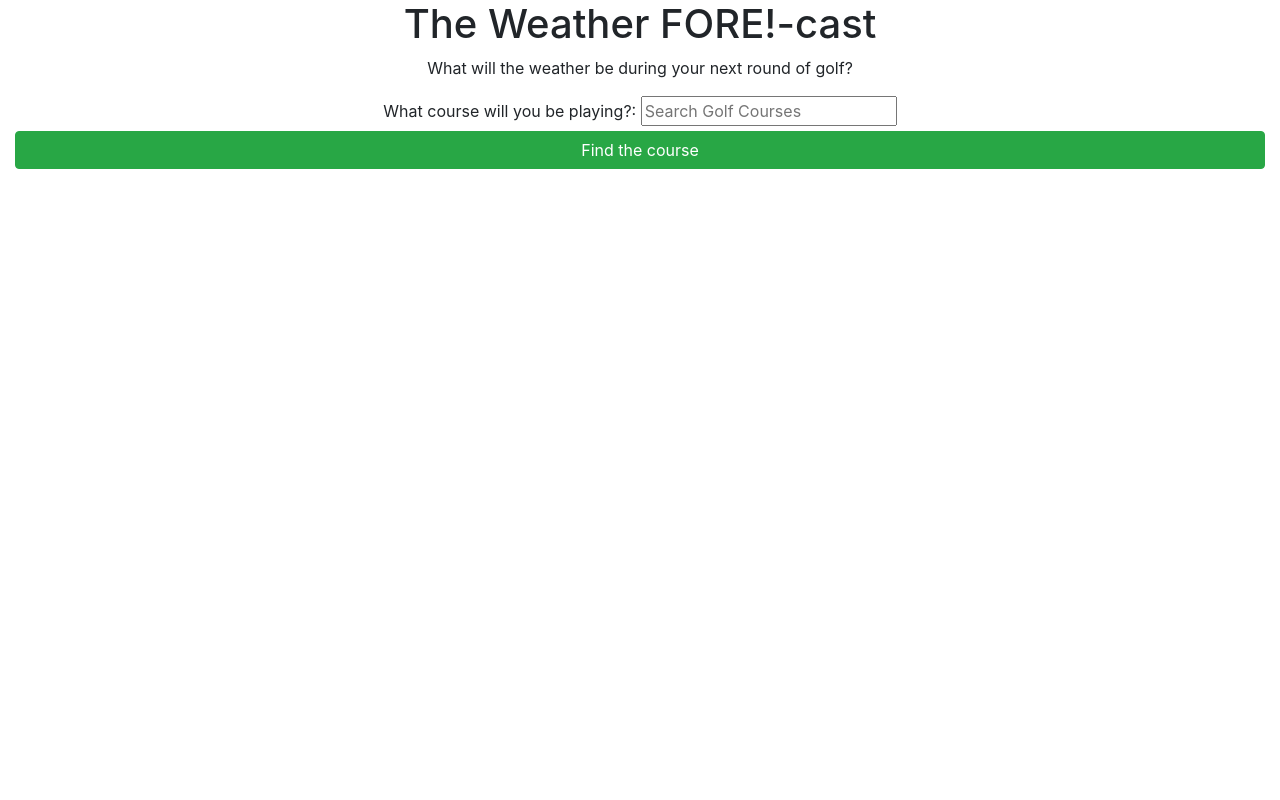
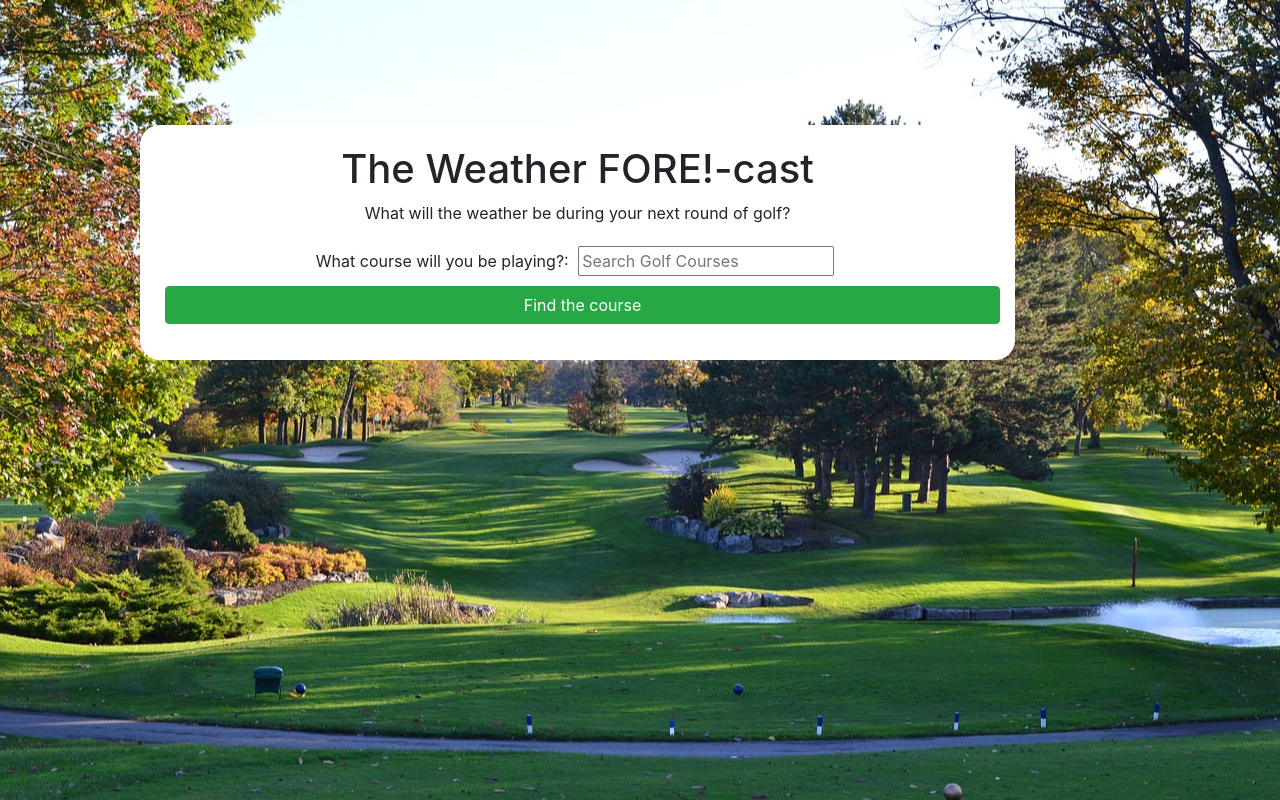
Before and after one commit to Az1rish/weatherFOREcast, a plain HTML site: page index.html in a window 1280 px wide. Drawn offline with nearby package versions, Linux system fonts and the light colour scheme.

Commit message:
complete styling

```diff
--- a/index.html
+++ b/index.html
@@ -10,7 +10,8 @@
     <link rel="stylesheet" href="https://stackpath.bootstrapcdn.com/bootstrap/4.3.1/css/bootstrap.min.css" integrity="sha384-ggOyR0iXCbMQv3Xipma34MD+dH/1fQ784/j6cY/iJTQUOhcWr7x9JvoRxT2MZw1T" crossorigin="anonymous">
 </head>
 <body>
-    <div class="container-fluid text-center">
+    <div class="container-fluid text-center page">
+        <section role="main" class="box">
             <h1>The Weather FORE!-cast</h1>
             <p class="explain">What will the weather be during your next round of golf?</p>
 
@@ -29,6 +30,7 @@
             </form>
 
             <p id="js-error-message" class="error-message"></p>
+        </section>
     </div>
     <script src="https://code.jquery.com/jquery-3.3.1.slim.min.js" integrity="sha384-q8i/X+965DzO0rT7abK41JStQIAqVgRVzpbzo5smXKp4YfRvH+8abtTE1Pi6jizo" crossorigin="anonymous"></script>
     <script src="https://cdnjs.cloudflare.com/ajax/libs/popper.js/1.14.7/umd/popper.min.js" integrity="sha384-UO2eT0CpHqdSJQ6hJty5KVphtPhzWj9WO1clHTMGa3JDZwrnQq4sF86dIHNDz0W1" crossorigin="anonymous"></script>
--- a/main.css
+++ b/main.css
@@ -1,6 +1,12 @@
 * {
     margin: 0;
     box-sizing: border-box;
+}
+body {
+    background: url(golf-course.jpg) no-repeat center center fixed;
+    background-size: cover;
+    /* overflow: hidden; */
+    height: 100%;
 }
 
 .hidden {
@@ -21,4 +27,17 @@ label {
 
 ul {
     list-style: none;
+    padding: 0;
 }
+
+.box {
+    background-color: white;
+    border-radius: 20px;
+    margin: 10%;
+    width: 70%;
+    padding: 20px;
+}
+
+input {
+    margin: 5px !important;
+}
```
Also changed, not shown: golf-course.jpg (added). Lines whose indentation alone changed are shown as unchanged.
